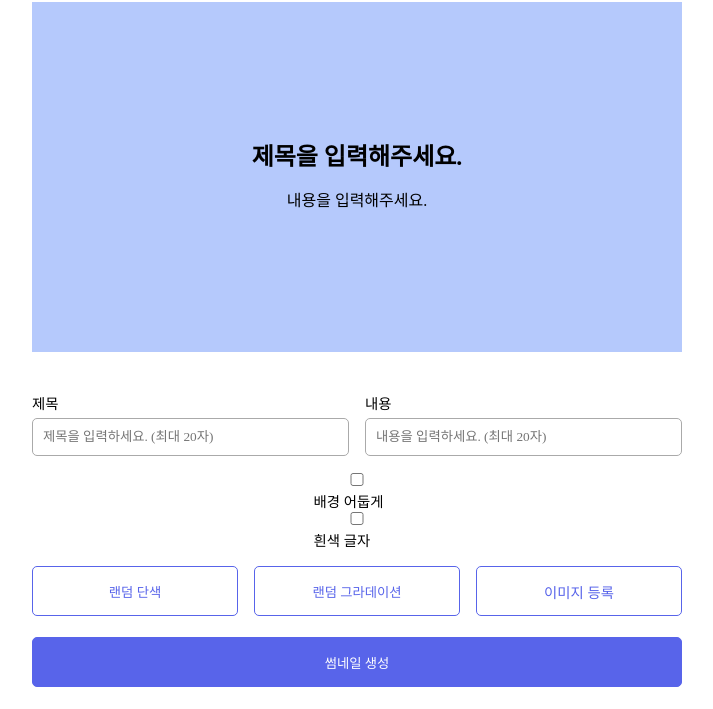
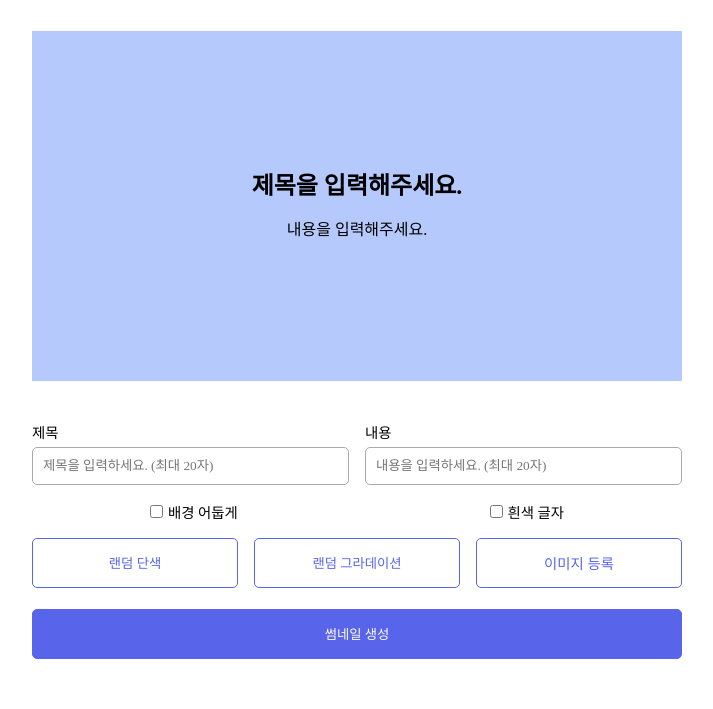
Before and after one commit to ReturnReason/ThumbnailGenerator, a website with bundled scripts: page index.html in a window 1280 px wide. Shown: the part 91-800 px from the top of the page, without its empty margins (283-996 px from the left). Built offline with nearby package versions, Linux system fonts and the light colour scheme; a web font is replaced by a local one.

Commit message:
design: 체크박스 스타일 추가

```diff
--- a/src/css/main.css
+++ b/src/css/main.css
@@ -62,6 +62,23 @@
   min-height: 30px;
   text-align: center;
   margin-top: 15px;
+}
+
+.options {
+  width: 100%;
+  display: flex;
+  align-items: center;
+  justify-content: space-around;
+  gap: 1rem;
+}
+
+.option {
+  display: flex;
+  gap: 5px;
+}
+
+.option label {
+  margin: 0;
 }
 
 .input-container {
```
